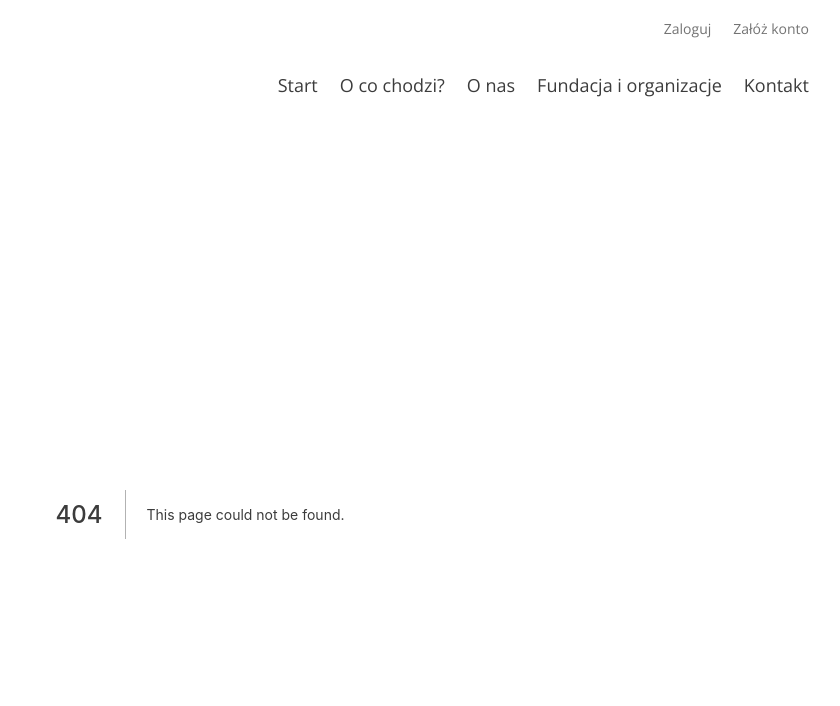
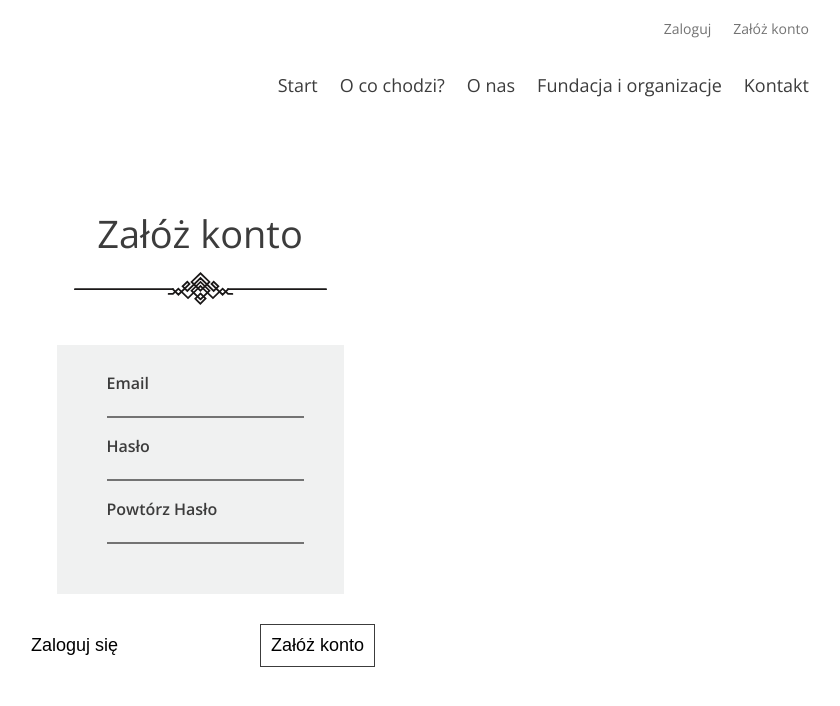
Before and after one commit to wiewiex/portfolio-lab-project, a Next.js app: page /signup in a window 1280 px wide. Before the commit this address had no page. Shown: the top 706 px of the page, without its empty margins (440-1280 px from the left). Built offline with nearby package versions, Linux system fonts and the light colour scheme.

Commit message:
rejestracja uzytkownika zrobiona

```diff
--- a/components/Layout.js
+++ b/components/Layout.js
@@ -7,7 +7,7 @@ export default function Layout(props){
             <header>
                 <div className="authButtonsContainer">
                     <Link href="/login"><a>Zaloguj</a></Link>
-                    <Link href="/singup"><a>Załóż konto</a></Link>
+                    <Link href="/signup"><a>Załóż konto</a></Link>
                 </div>
                 <nav className="mainMenu">
                     <Link href="/"><a>Start</a></Link>
--- /dev/null
+++ b/firebase.config.js
@@ -0,0 +1,10 @@
+import { initializeApp } from "firebase/app";
+
+export const firebaseApp = initializeApp({
+    apiKey: "AIzaSyBQ-yb3xspn1-DKdgw65WnuGzOdHF231Js",
+    authDomain: "portfolio-app-d3eb9.firebaseapp.com",
+    projectId: "portfolio-app-d3eb9",
+    storageBucket: "portfolio-app-d3eb9.appspot.com",
+    messagingSenderId: "96316429740",
+    appId: "1:96316429740:web:205fdb16970f438490d609"
+});
--- a/package.json
+++ b/package.json
@@ -10,8 +10,6 @@
   },
   "dependencies": {
     "firebase": "^9.8.1",
-    "firebaseui": "^6.0.1",
-    "js-cookie": "^3.0.1",
     "next": "12.1.6",
     "react": "18.1.0",
     "react-dom": "18.1.0",
--- /dev/null
+++ b/pages/signup.js
@@ -0,0 +1,66 @@
+import style from "../styles/login&signUp/login&signUp.module.scss";
+import firebaseApp from "../firebase.config"
+import { getAuth, createUserWithEmailAndPassword } from "firebase/auth";
+import { useState } from "react";
+import Link from "next/link";
+
+
+export default function SignUp() {
+    const [inputValues, setInputValues] = useState({});
+    const [userMessage, setUserMessage] = useState(null);
+
+    const auth = getAuth(firebaseApp);
+
+    const handleChange = (key, value) => {
+
+        setInputValues(prevState => {
+            return {
+                ...prevState,
+                [key] : value
+            }
+        })
+
+    }
+
+    const handleSubmit = (e) => {
+        e.preventDefault();
+        const email = inputValues.email;
+        const password = inputValues.password;
+
+        createUserWithEmailAndPassword(auth, email, password)
+        .then((userCredential) => {
+            console.log(userCredential);
+            setUserMessage("Twoje konto zostało zarejestrowane.")
+        })
+        .catch((error) => {
+            const errorCode = error.code;
+            const errorMessage = error.message;
+            setUserMessage(errorMessage)
+            console.log(errorCode);
+        });
+
+        document.querySelector("form").reset();
+    };
+
+    return(
+        <main className={style.mainContainer}>
+        <form onSubmit={handleSubmit}>
+            <h2>Załóż konto</h2>
+            <img src="/assets/Decoration.svg"/>
+            <div className={style.inputs}>
+                <h3>Email</h3>
+                <input type="email" onChange={e => handleChange("email", e.target.value)} />
+                <h3>Hasło</h3>
+                <input type="password" onChange={e => handleChange("password", e.target.value)}  />
+                <h3>Powtórz Hasło</h3>
+                <input type="password" onChange={e => handleChange("password2", e.target.value)} />
+            </div>
+            <div className={style.buttons}>
+                <Link href="/login"><button>Zaloguj się</button></Link>
+                <button type="submit" className={style.accentedButton}>Załóż konto</button>
+            </div>
+            <p>{userMessage}</p>
+        </form>
+        </main>
+    )
+}
--- a/pages/singup.js
+++ /dev/null
@@ -1,5 +0,0 @@
-export default function SingUp() {
-    return(
-        <h1>SingUp</h1>
-    )
-}
--- /dev/null
+++ b/styles/login&signUp/login&signUp.module.scss
@@ -0,0 +1,60 @@
+@import "../globals/colors.scss";
+
+.mainContainer {
+    height: 500px;
+    padding-top: 100px;
+
+
+    form {
+        display: flex;
+        flex-direction: column;
+        align-items: center;
+
+        h2 {
+            font-size: 38px;
+            margin-bottom: 20px;
+        }
+
+        img {
+            margin-bottom: 40px;
+        }
+    }
+}
+
+.inputs {
+    background-color: $colorLightGray;
+    padding: 30px 50px;
+    margin-bottom: 30px;
+
+    h3 {
+        font-weight: 600;
+    }
+
+    input {
+        width: 100%;
+        background-color: transparent;
+        border: none;
+        border-bottom: 2px solid $colorGray;
+        margin-bottom: 20px;
+        padding: 5px;
+    }
+
+}
+
+.buttons {
+    width: 350px;
+    display: flex;
+    justify-content: space-between;
+
+    button {
+        border: none;
+        font-size: 18px;
+        background-color: transparent;
+        cursor: pointer;
+    }
+
+    .accentedButton {
+        border: 1px solid $colorBlack;
+        padding: 10px;
+    }
+}
```
Also changed, not shown: pages/login.js (+37 -1 lines), 2 other files (tests, documents, lock files or other folders).
